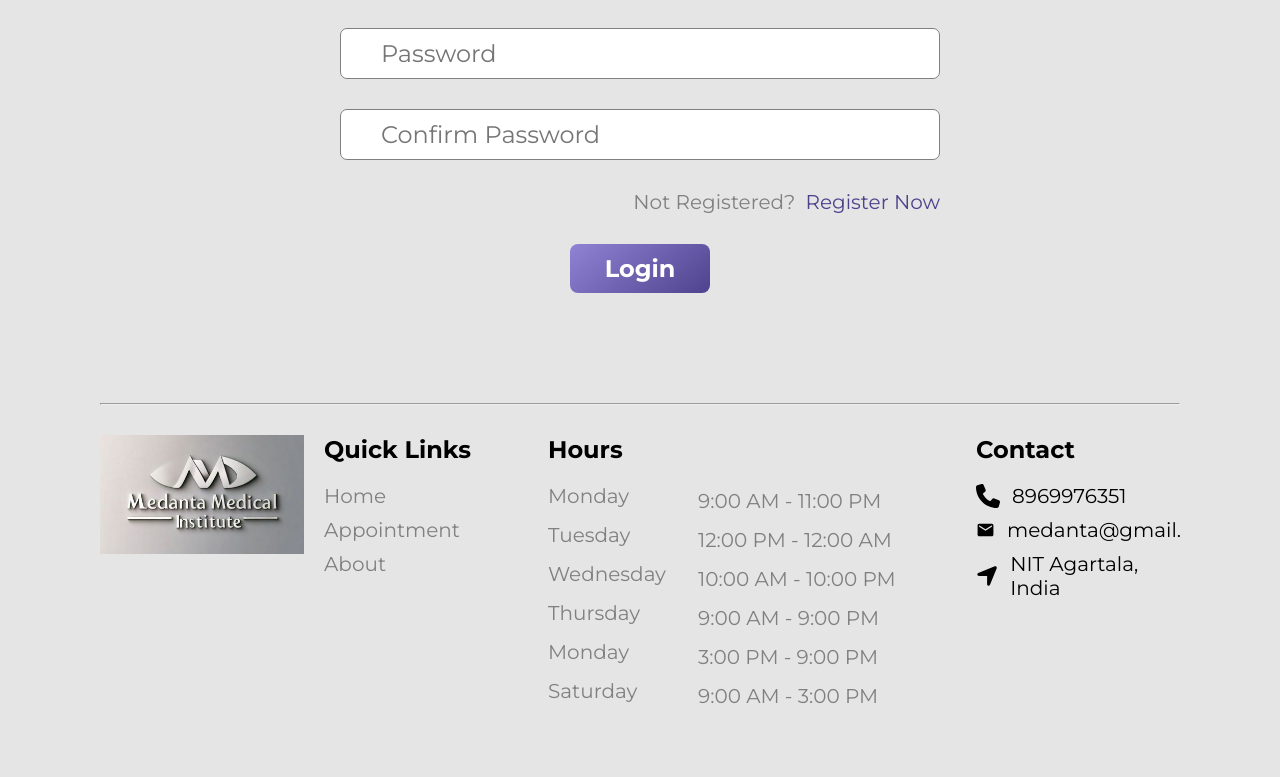
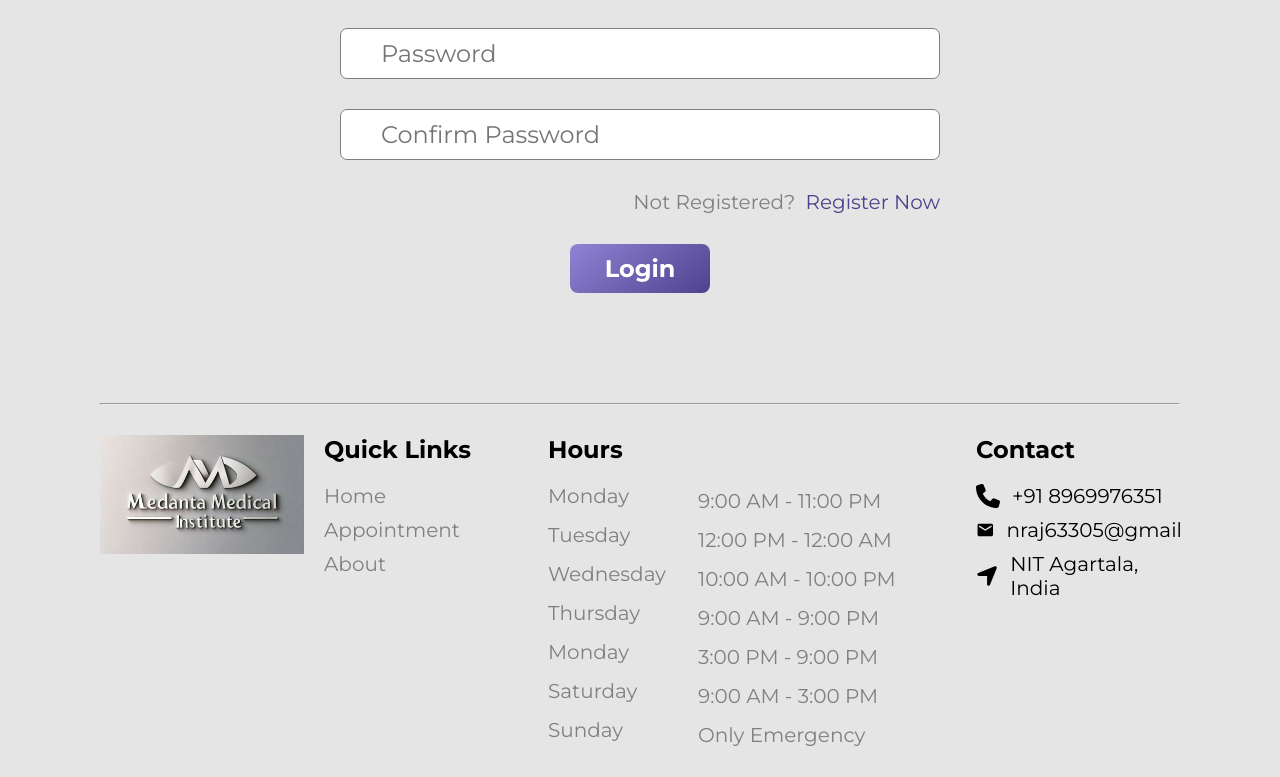
Before and after one commit to Nandan061/Health-Appointment-Frontend, a React (Vite) app: page /login in a window 1280 px wide. Shown: the part 398-1175 px from the top of the page. Before the commit the page ends 1136 px from the top, so only its background shows below. Built offline with nearby package versions, Linux system fonts and the light colour scheme.

Commit message:
Modified public and footer

```diff
--- a/src/components/Footer.jsx
+++ b/src/components/Footer.jsx
@@ -37,6 +37,11 @@
       day: "Saturday",
       time: "9:00 AM - 3:00 PM",
     },
+    {
+      id: 6,
+      day: "Sunday",
+      time: "Only Emergency",
+    },
   ];
 
 
@@ -71,11 +76,11 @@
             <h4>Contact</h4>
             <div>
               <FaPhone />
-              <span>8969976351</span>
+              <span>+91 8969976351</span>
             </div>
             <div>
               <MdEmail/>
-              <span>medanta@gmail.com</span>
+              <span>nraj63305@gmail.com</span>
             </div>
             <div>
               <FaLocationArrow />
```
Also changed, not shown: public/hero.png.
